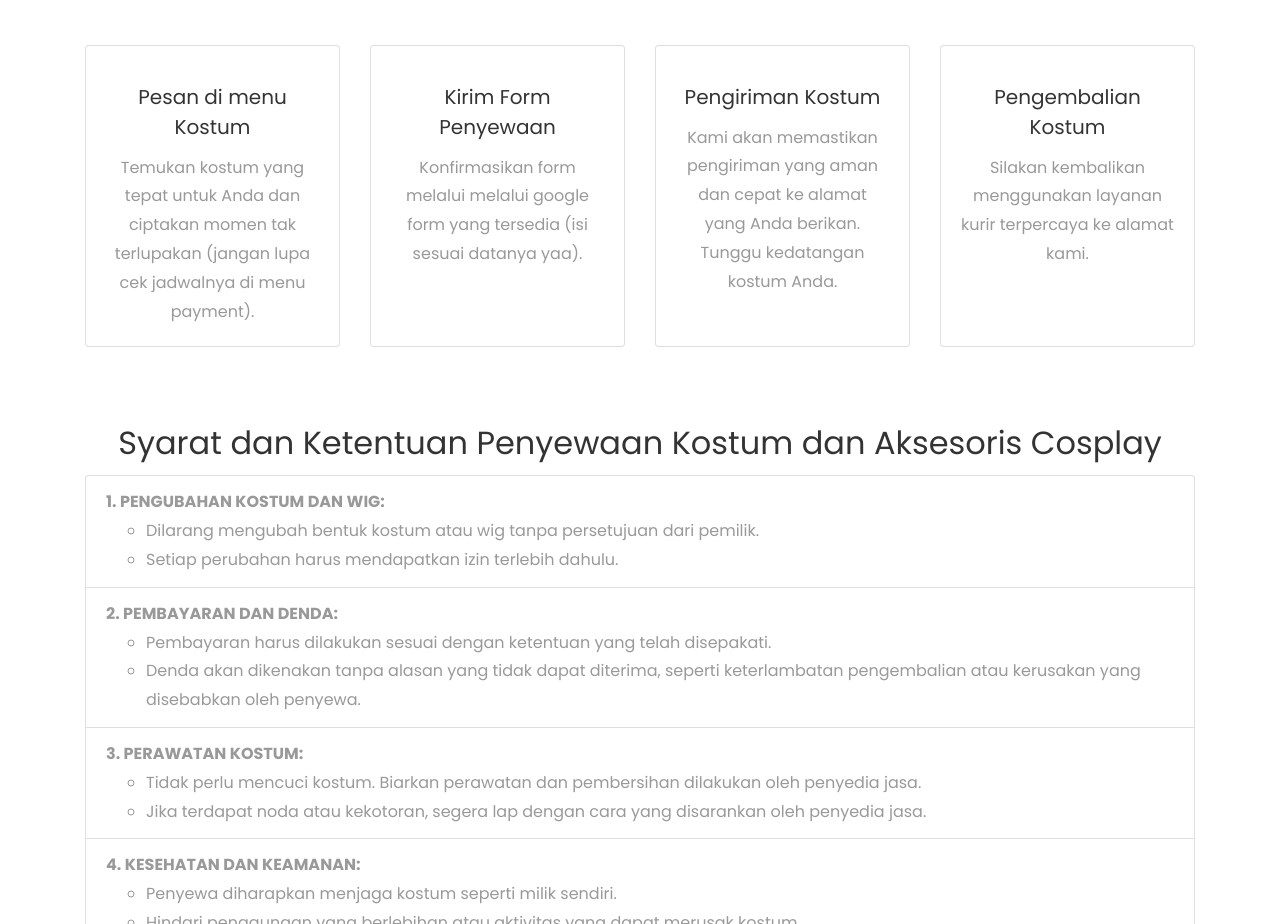
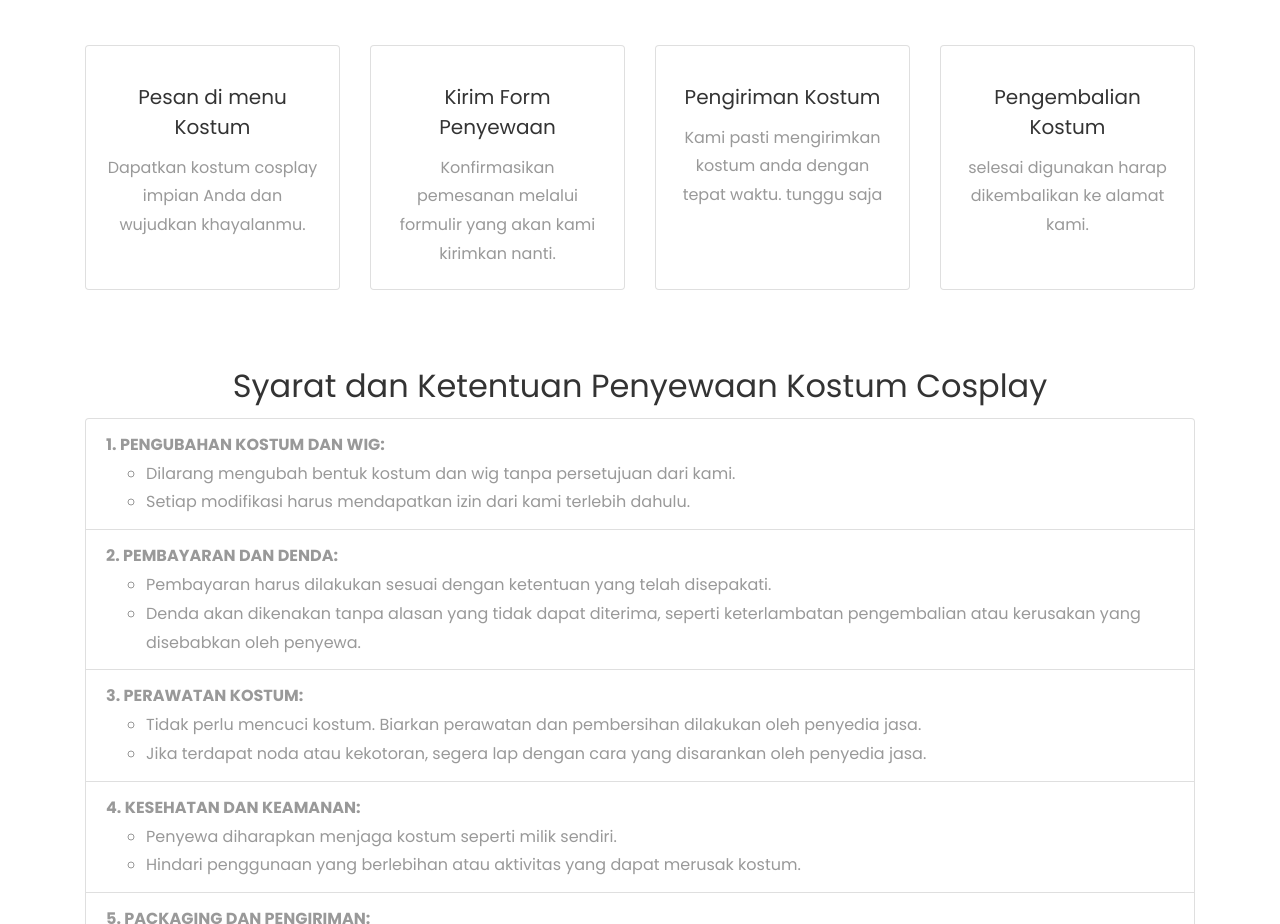
Before and after one commit to KisureCosrent/KisureCosrent, a plain HTML site: page index.html in a window 1280 px wide. Shown: the part 1833-2757 px from the top of the page. Drawn offline with nearby package versions, Linux system fonts and the light colour scheme; a script that the page names is missing; files whose address does not match are found by name.

Commit message:
update plagiarisme words

```diff
--- a/index.html
+++ b/index.html
@@ -184,8 +184,7 @@
                         <div class="card-body text-center d-flex flex-column">
                             <h5 class="card-title mt-3">Pesan di menu Kostum</h5>
                             <p class="card-text flex-grow-1">
-                                Temukan kostum yang tepat untuk Anda dan ciptakan momen tak terlupakan (jangan lupa cek
-                                jadwalnya di menu payment).
+                                Dapatkan kostum cosplay impian Anda dan wujudkan khayalanmu.
                             </p>
                         </div>
                     </div>
@@ -195,7 +194,7 @@
                         <div class="card-body text-center d-flex flex-column">
                             <h5 class="card-title mt-3">Kirim Form Penyewaan</h5>
                             <p class="card-text flex-grow-1">
-                                Konfirmasikan form melalui melalui google form yang tersedia (isi sesuai datanya yaa).
+                                Konfirmasikan pemesanan melalui formulir yang akan kami kirimkan nanti.
                             </p>
                         </div>
                     </div>
@@ -205,8 +204,7 @@
                         <div class="card-body text-center d-flex flex-column">
                             <h5 class="card-title mt-3">Pengiriman Kostum</h5>
                             <p class="card-text flex-grow-1">
-                                Kami akan memastikan pengiriman yang aman dan cepat ke alamat yang Anda berikan. Tunggu
-                                kedatangan kostum Anda.
+                                Kami pasti mengirimkan kostum anda dengan tepat waktu. tunggu saja
                             </p>
                         </div>
                     </div>
@@ -216,7 +214,7 @@
                         <div class="card-body text-center d-flex flex-column">
                             <h5 class="card-title mt-3">Pengembalian Kostum</h5>
                             <p class="card-text flex-grow-1">
-                                Silakan kembalikan menggunakan layanan kurir terpercaya ke alamat kami.
+                                selesai digunakan harap dikembalikan ke alamat kami.
                             </p>
                         </div>
                     </div>
@@ -229,13 +227,13 @@
         <div class="container mt-5">
             <div class="row">
                 <div class="col-md-12">
-                    <h2 class="text-center">Syarat dan Ketentuan Penyewaan Kostum dan Aksesoris Cosplay</h2>
+                    <h2 class="text-center">Syarat dan Ketentuan Penyewaan Kostum Cosplay</h2>
                     <ul class="list-group">
                         <li class="list-group-item">
                             <strong>1. PENGUBAHAN KOSTUM DAN WIG:</strong>
                             <ul>
-                                <li>Dilarang mengubah bentuk kostum atau wig tanpa persetujuan dari pemilik.</li>
-                                <li>Setiap perubahan harus mendapatkan izin terlebih dahulu.</li>
+                                <li>Dilarang mengubah bentuk kostum dan wig tanpa persetujuan dari kami.</li>
+                                <li>Setiap modifikasi harus mendapatkan izin dari kami terlebih dahulu.</li>
                             </ul>
                         </li>
                         <li class="list-group-item">
```
